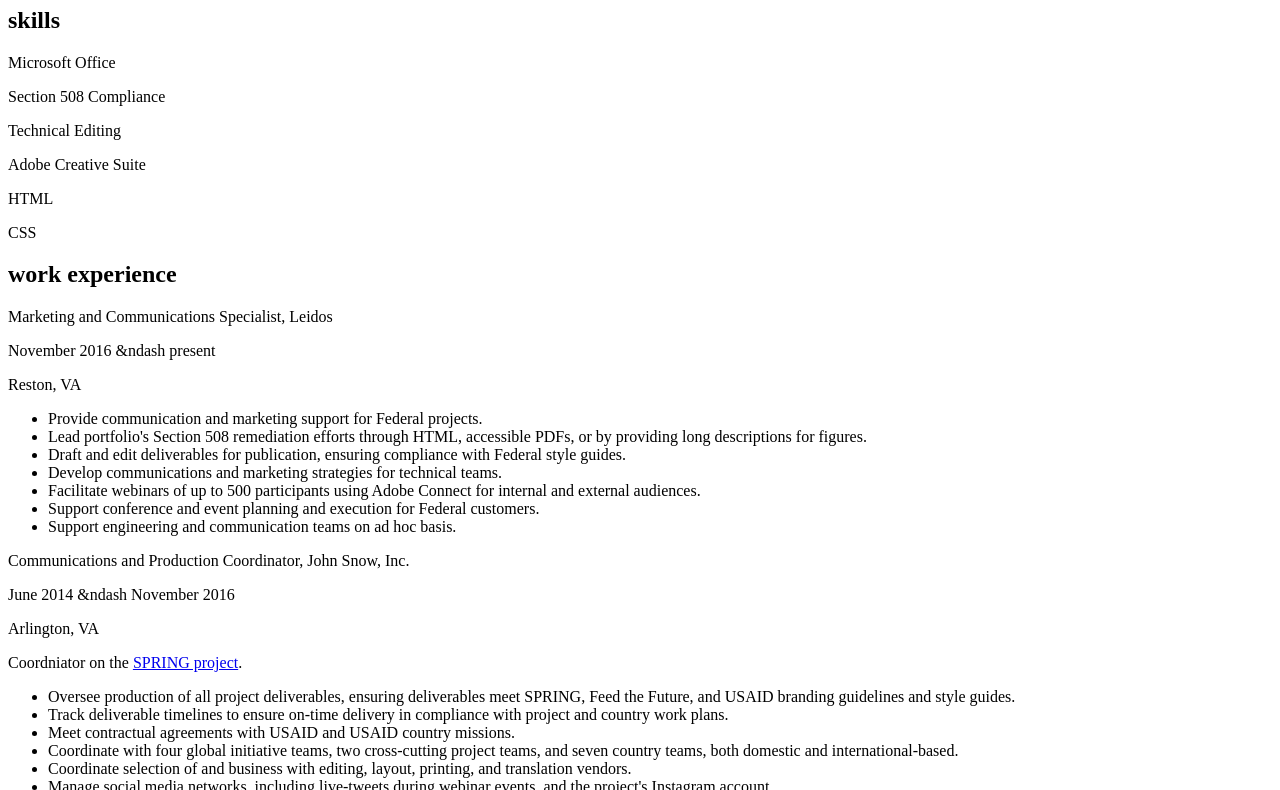
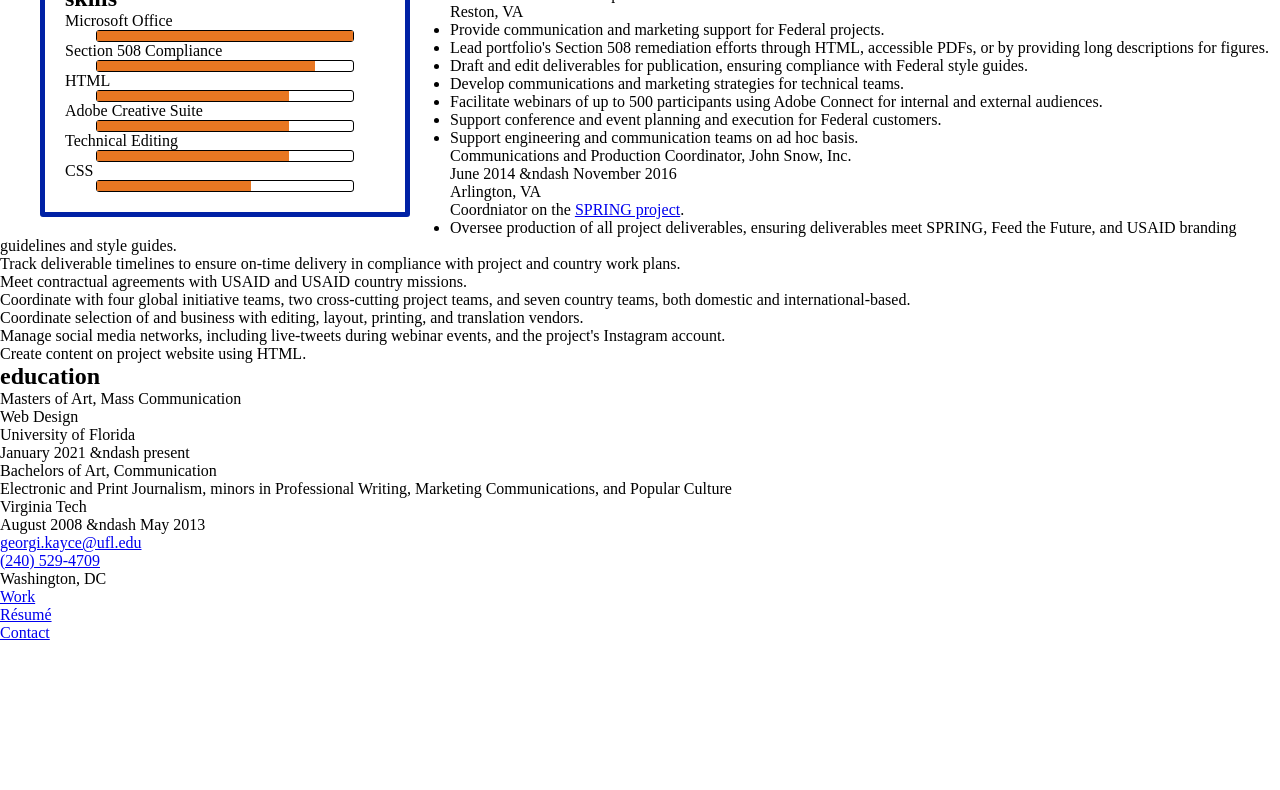
Before and after one commit to kayce369/mmc5277, a plain HTML site: page resume.html in a window 1280 px wide. Shown: the part 243-1033 px from the top of the page. After the commit the page ends 885 px from the top, so only its background shows below. Drawn offline with Linux system fonts and the light colour scheme.

Commit message:
styled progress bars in resume

```diff
--- a/resume.html
+++ b/resume.html
@@ -36,37 +36,37 @@
       <p>Microsoft Office</p>
 
       <div class="progress">
-        <div class="100"></div>
+        <div class="expert"></div>
       </div>
 
       <p>Section 508 Compliance</p>
 
       <div class="progress">
-        <div class="85"></div>
+        <div class="intermediate-high"></div>
+      </div>
+
+      <p>HTML</p>
+
+      <div class="progress">
+        <div class="intermediate"></div>
+      </div>
+
+      <p>Adobe Creative Suite</p>
+
+      <div class="progress">
+        <div class="intermediate"></div>
       </div>
 
       <p>Technical Editing</p>
 
       <div class="progress">
-        <div class="75"></div>
-      </div>
-
-      <p>Adobe Creative Suite</p>
-
-      <div class="progress">
-        <div class="75"></div>
-      </div>
-
-      <p>HTML</p>
-
-      <div class="progress">
-        <div class="75"></div>
+        <div class="intermediate"></div>
       </div>
 
       <p>CSS</p>
 
       <div class="progress">
-        <div class="60"></div>
+        <div class="half"></div>
       </div>
     </aside>
 
--- a/style/style.css
+++ b/style/style.css
@@ -0,0 +1,57 @@
+* {
+  border: 0;
+  margin: 0;
+  padding: 0;
+}
+
+/* =============================================
+
+Resume Styling
+
+===============================================*/
+.skills {
+  float: left;
+  border: #0021A5 solid 5px;
+  border-radius: 3px;
+  width: 25%;
+  padding: 20px;
+  margin: 20px 40px;
+}
+
+/* =============================================
+
+Progress Bars
+
+===============================================*/
+
+.progress {
+  height: 10px;
+  border: black solid .25px;
+  border-radius: 3px;
+  width: 80%;
+  margin: auto;
+}
+
+.expert {
+  width: 100%;
+  background-color: #E87722;
+  height: 10px;
+}
+
+.intermediate-high {
+  width: 85%;
+  background-color: #E87722;
+  height: 10px;
+}
+
+.intermediate {
+  width: 75%;
+  background-color: #E87722;
+  height: 10px;
+}
+
+.half {
+  width: 60%;
+  background-color: #E87722;
+  height: 10px;
+}
```
